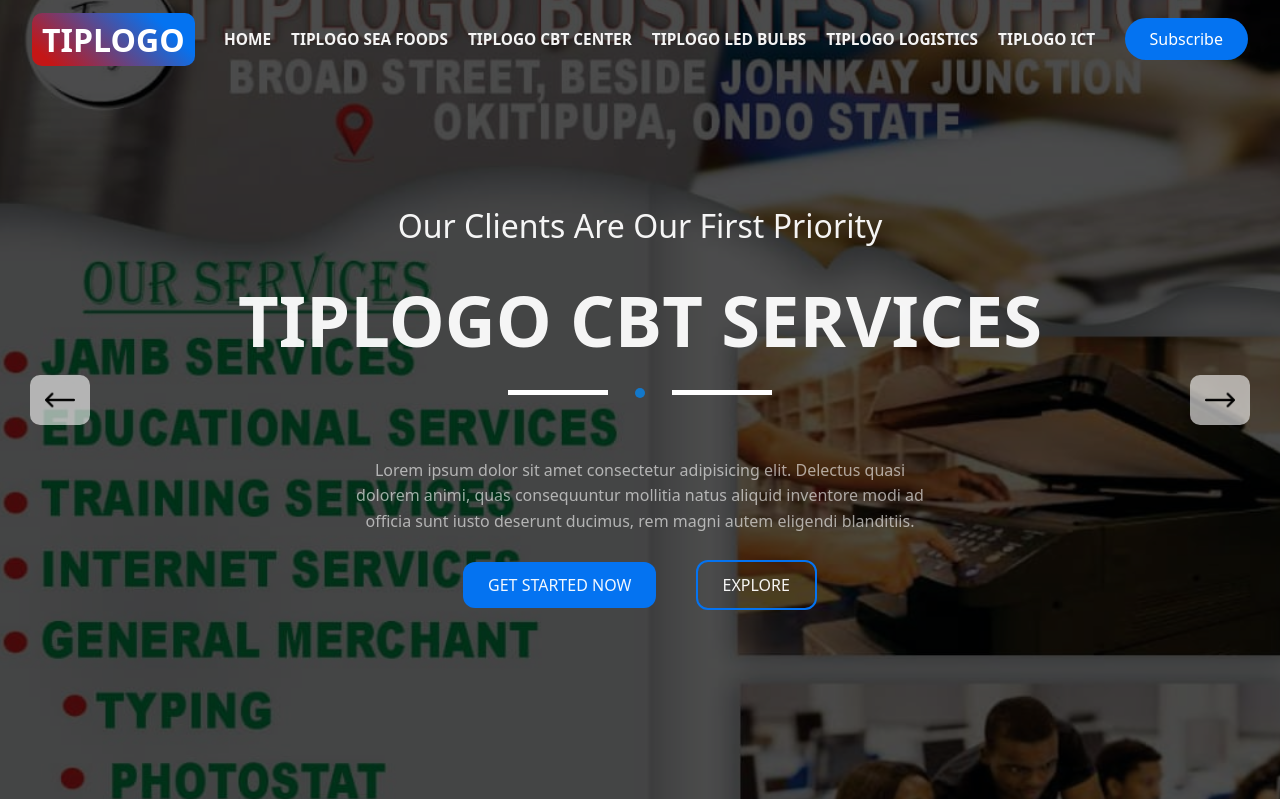
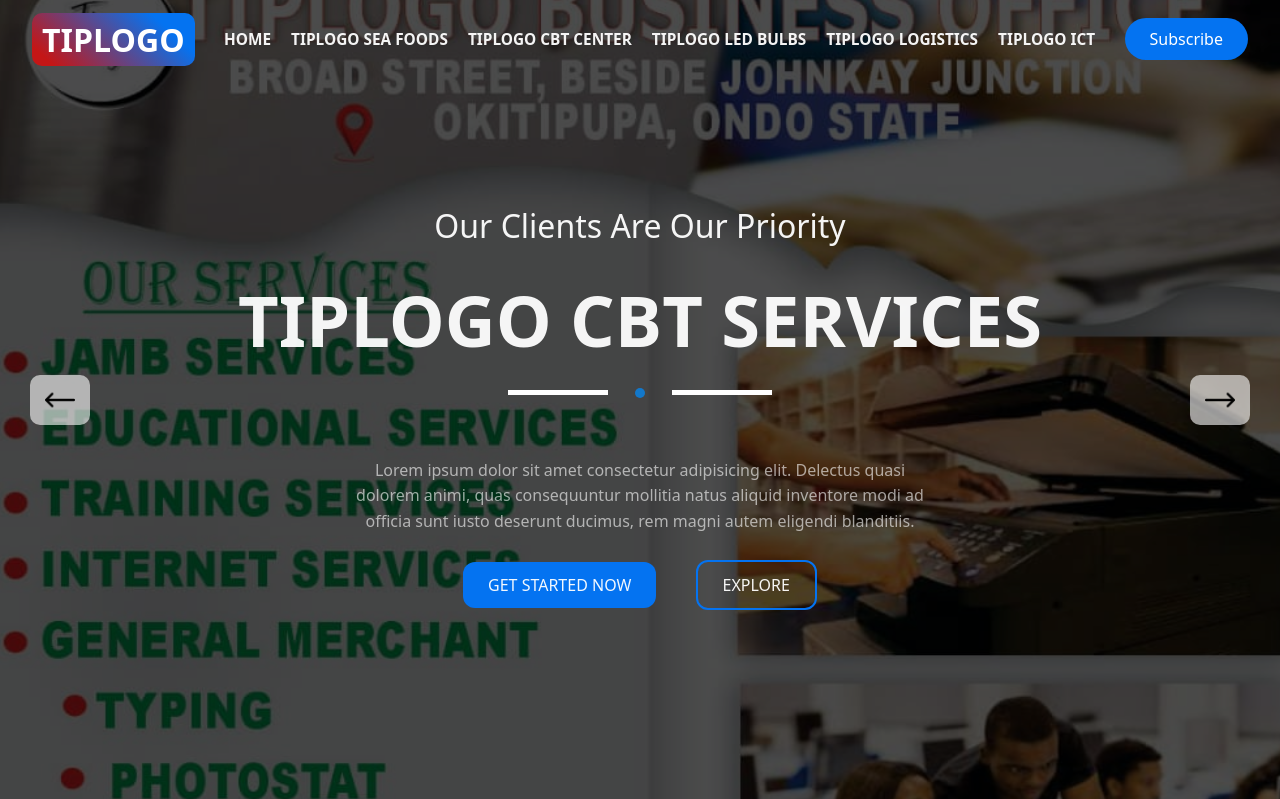
Before and after one commit to AdejumoOlanrewaju/Tiplogo, a Django app: page / in a window 1280 px wide. Shown: the top 799 px of the page. Run offline with Django 5.2, Linux system fonts and the light colour scheme; some libraries are stand-ins or nearby versions.

Commit message:
almost done

```diff
--- a/base/templates/index.html
+++ b/base/templates/index.html
@@ -71,7 +71,7 @@
                             <div class = "active carousel-item">
                                 <div class = "content">
                                     <img class="big" src = "/static/img/business_poster.jpg" alt = "carousel-img" />
-                                    <h4>Our Clients Are Our First Priority</h4>
+                                    <h4>Our Clients Are Our  Priority</h4>
                                     <h2>TIPLOGO CBT SERVICES</h2>
                                     <div class = "underline">
                                         <span></span>
@@ -96,7 +96,7 @@
                                 <div class = "content">
 
                                     <img src = "/static/img/seafood_1.jpg" alt = "carousel-img" />
-                                    <h4>Our Clients Are Our First Priority</h4>
+                                    <h4>Our Clients Are Our  Priority</h4>
                                     <h2>TIPLOGO SEA FOOD DELIVERY</h2>
                                     <div class = "underline">
                                         <span></span>
@@ -121,7 +121,7 @@
                                 <div class = "content">
 
                                     <img src = "/static/img/led_bulb2.jpg" alt = "carousel-img" />
-                                    <h4>Our Clients Are Our First Priority</h4>
+                                    <h4>Our Clients Are Our  Priority</h4>
                                     <h2>TIPLOGO LED BULB SALES</h2>
                                     <div class = "underline">
                                         <span></span>
@@ -146,7 +146,7 @@
                                 <div class = "content">
 
                                     <img src = "/static/img/led_bulb2.jpg" alt = "carousel-img" />
-                                    <h4>Our Clients Are Our First Priority</h4>
+                                    <h4>Our Clients Are Our Priority</h4>
                                     <h2>TIPLOGO LOGISTICS</h2>
                                     <div class = "underline">
                                         <span></span>
@@ -172,7 +172,7 @@
                                 <div class = "content">
 
                                     <img src = "/static/img/led_bulb2.jpg" alt = "carousel-img" />
-                                    <h4>Our Clients Are Our First Priority</h4>
+                                    <h4>Our Clients Are Our Priority</h4>
                                     <h2>TIPLOGO ICT SALES & SERVICES</h2>
                                     <div class = "underline">
                                         <span></span>
--- a/base/templates/tiplogo_cbt.html
+++ b/base/templates/tiplogo_cbt.html
@@ -70,7 +70,7 @@
                     <div class = "banner">
                         <div class = "banner-content">
                             <img src = "/static/img/business_poster.jpg" alt = "carousel-img" />
-                            <h4>Our Clients Are Our First Priority</h4>
+                            <h4>Our Clients Are Our Priority</h4>
                             <h2>TIPLOGO CBT SERVICES</h2>
                             <div class = "underline">
                                 <span></span>
--- a/base/templates/tiplogo_fish.html
+++ b/base/templates/tiplogo_fish.html
@@ -71,7 +71,7 @@
                     <div class = "banner">
                         <div class = "banner-content">
                                 <img src = "/static/img/seafood_1.jpg" alt = "carousel-img" />
-                            <h4>Our Clients Are Our First Priority</h4>
+                            <h4>Our Clients Are Our  Priority</h4>
                             <h2>TIPLOGO SEA FOOD DELIVERY</h2>
                             <div class = "underline">
                                 <span></span>
--- a/base/templates/tiplogo_ict.html
+++ b/base/templates/tiplogo_ict.html
@@ -71,7 +71,7 @@
                     <div class = "banner">
                         <div class = "banner-content">
                             <img src = "/static/img/cctv_camera_4.png" alt = "carousel-img" />
-                            <h4>Our Clients Are Our First Priority</h4>
+                            <h4>Our Clients Are Our Priority</h4>
                             <h2>TIPLOGO ICT SALES & SERVICES</h2>
                             <div class = "underline">
                                 <span></span>
--- a/base/templates/tiplogo_led.html
+++ b/base/templates/tiplogo_led.html
@@ -71,7 +71,7 @@
                     <div class = "banner">
                         <div class = "banner-content">
                             <img src = "/static/img/led_bulb2.jpg" alt = "carousel-img" />
-                            <h4>Our Clients Are Our First Priority</h4>
+                            <h4>Our Clients Are Our Priority</h4>
                             <h2>TIPLOGO LED SALES</h2>
                             <div class = "underline">
                                 <span></span>
--- a/base/templates/tiplogo_logistics.html
+++ b/base/templates/tiplogo_logistics.html
@@ -149,7 +149,7 @@
                 <div class = "banner">
                     <div class = "banner-content">
                         <img src = "/static/img/truck1.jpg" alt = "carousel-img" />
-                        <h4>Our Clients Are Our First Priority</h4>
+                        <h4>Our Clients Are Our Priority</h4>
                         <h2>TIPLOGO LOGISTICS</h2>
                         <div class = "underline">
                             <span></span>
```
